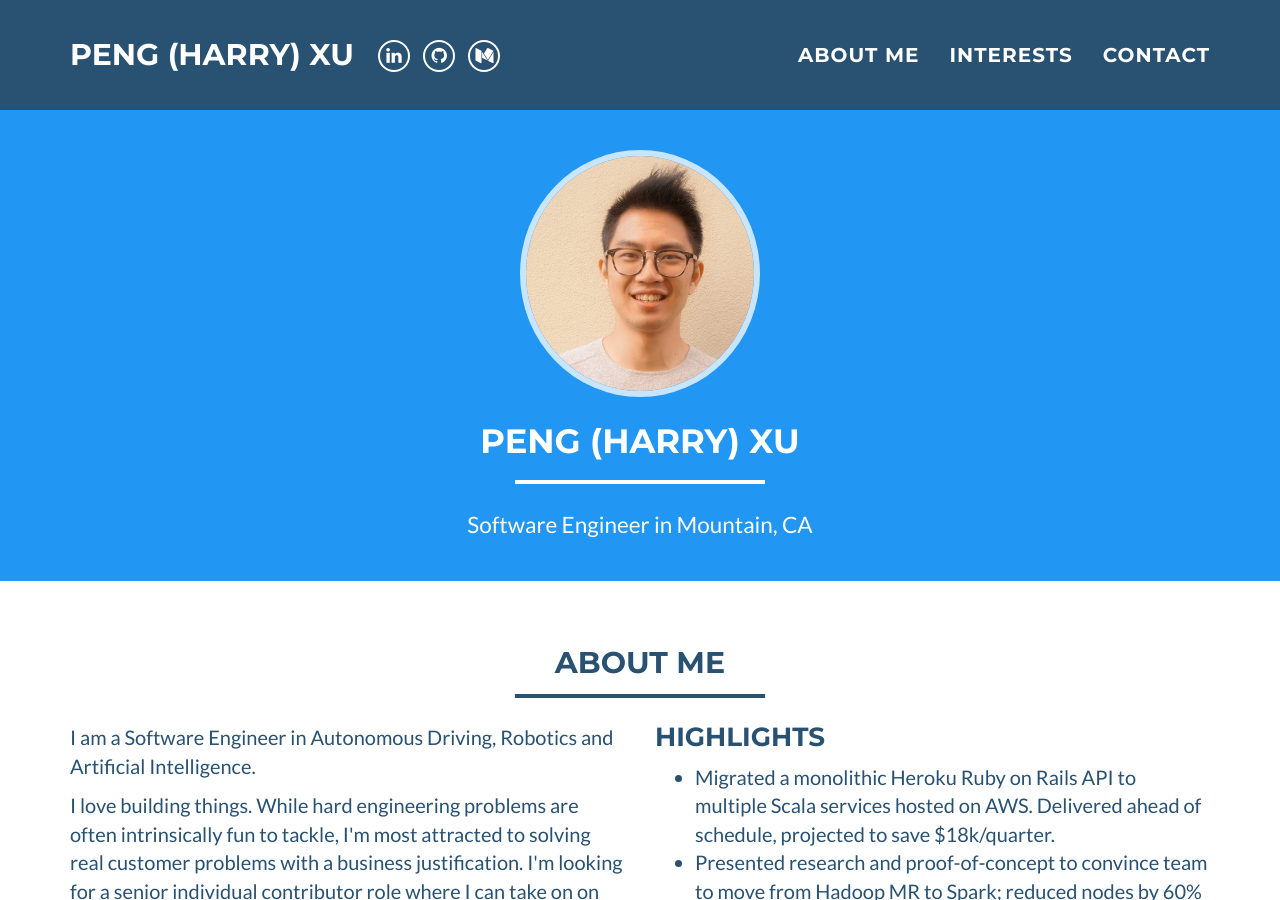
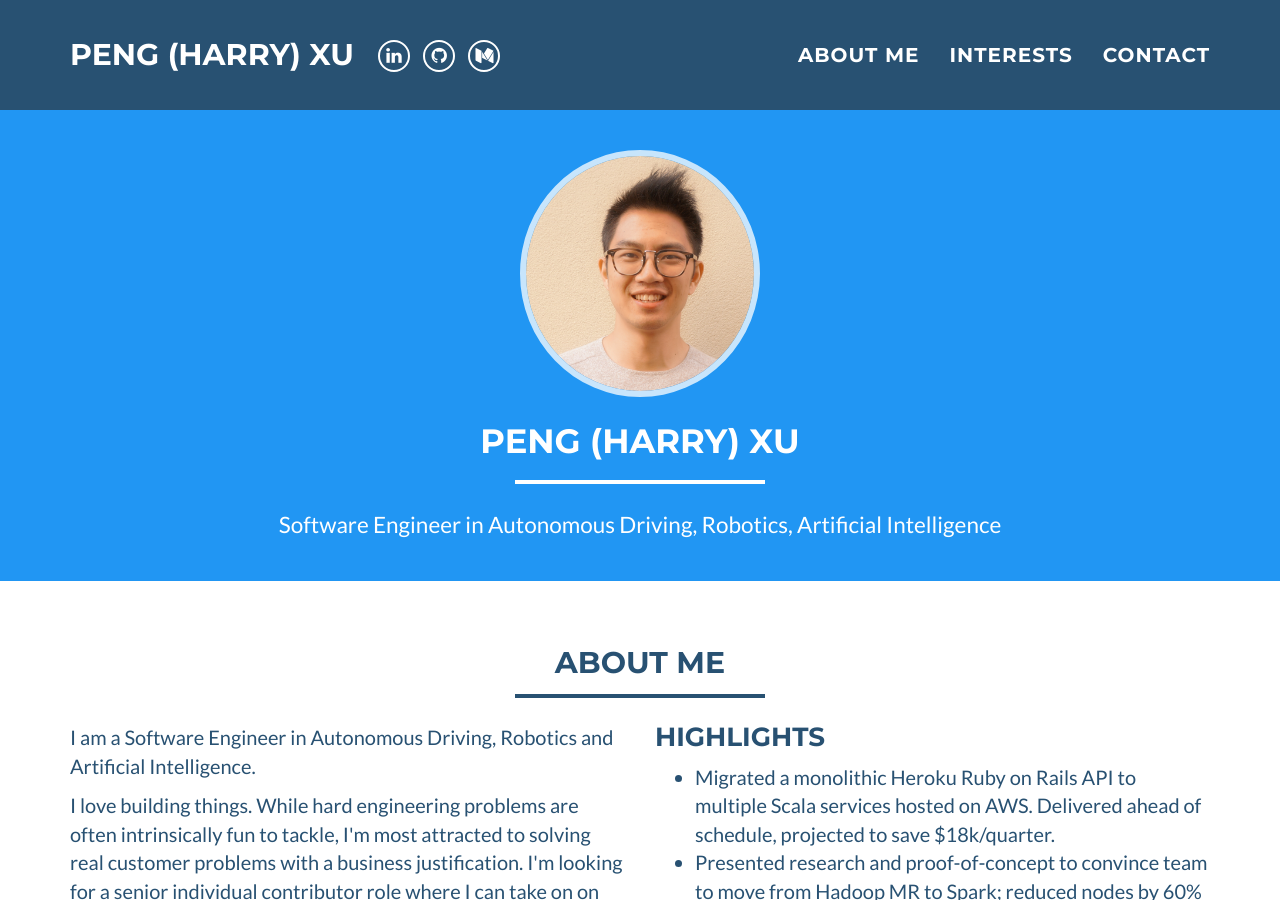
Before and after one commit to BusAI-Self-Driving-Car/xpharry.github.io, a Jekyll site: the page built from index.html, in a window 1280 px wide and 900 px high. Built offline with Jekyll 4.4.1, drawn with Linux system fonts in a browser that asks for light colours.

Commit message:
feat: intro

```diff
--- a/_config.yml
+++ b/_config.yml
@@ -3,7 +3,7 @@ name: Peng (Harry) Xu
 email: robotpengxu@gmail.com
 #canonical_url: https://edwinexemplar.com
 keywords: "Software Engineer, Autonomous Driving, Robotics, Artificial Intelligence, Computer Vision, Machine Learning, Deep Learning, C++, Python, Agile, Pair Programming"
-skills: "Software Engineer in Mountain, CA"
+skills: "Software Engineer in Autonomous Driving, Robotics, Artificial Intelligence"
 baseurl:
 
 # Social networks usernames (many more available: google-plus, flickr, dribbble, pinterest, instagram, tumblr, linkedin, etc.)
```
Also changed, not shown: README.md.
